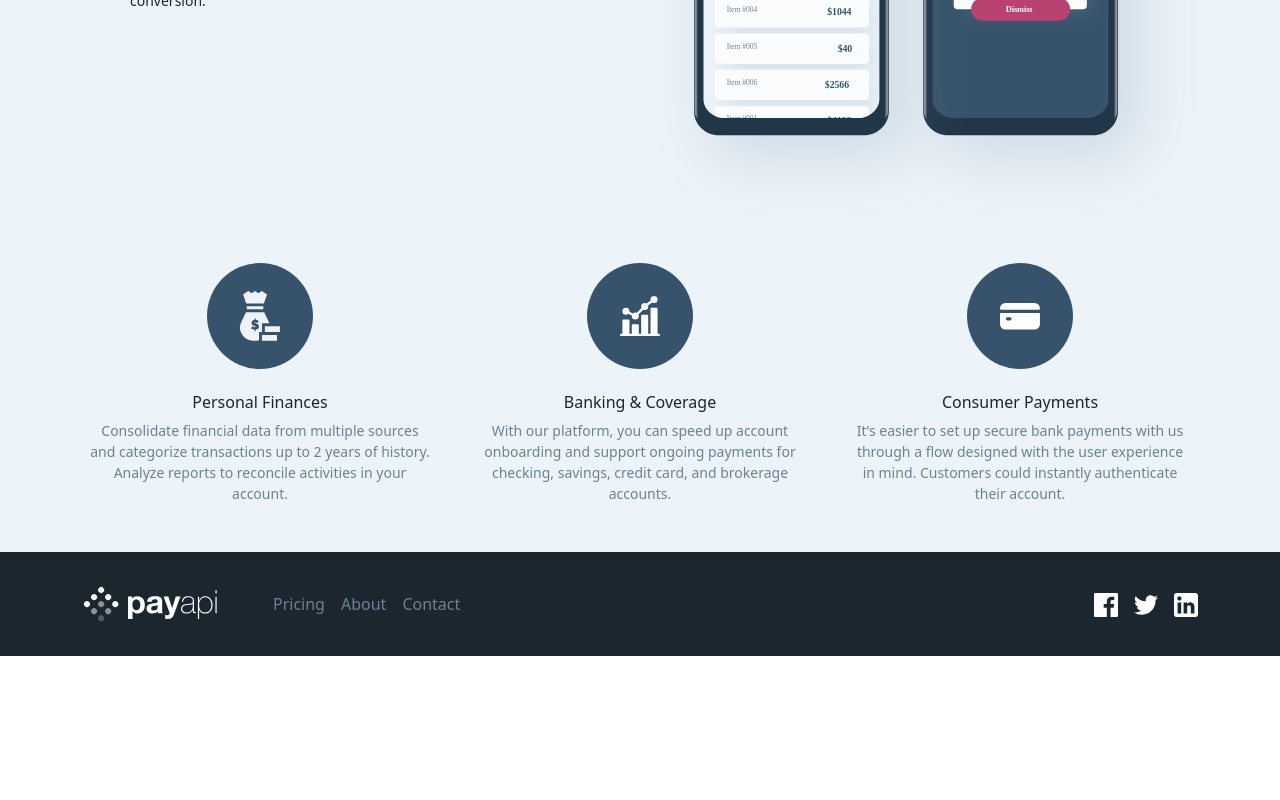
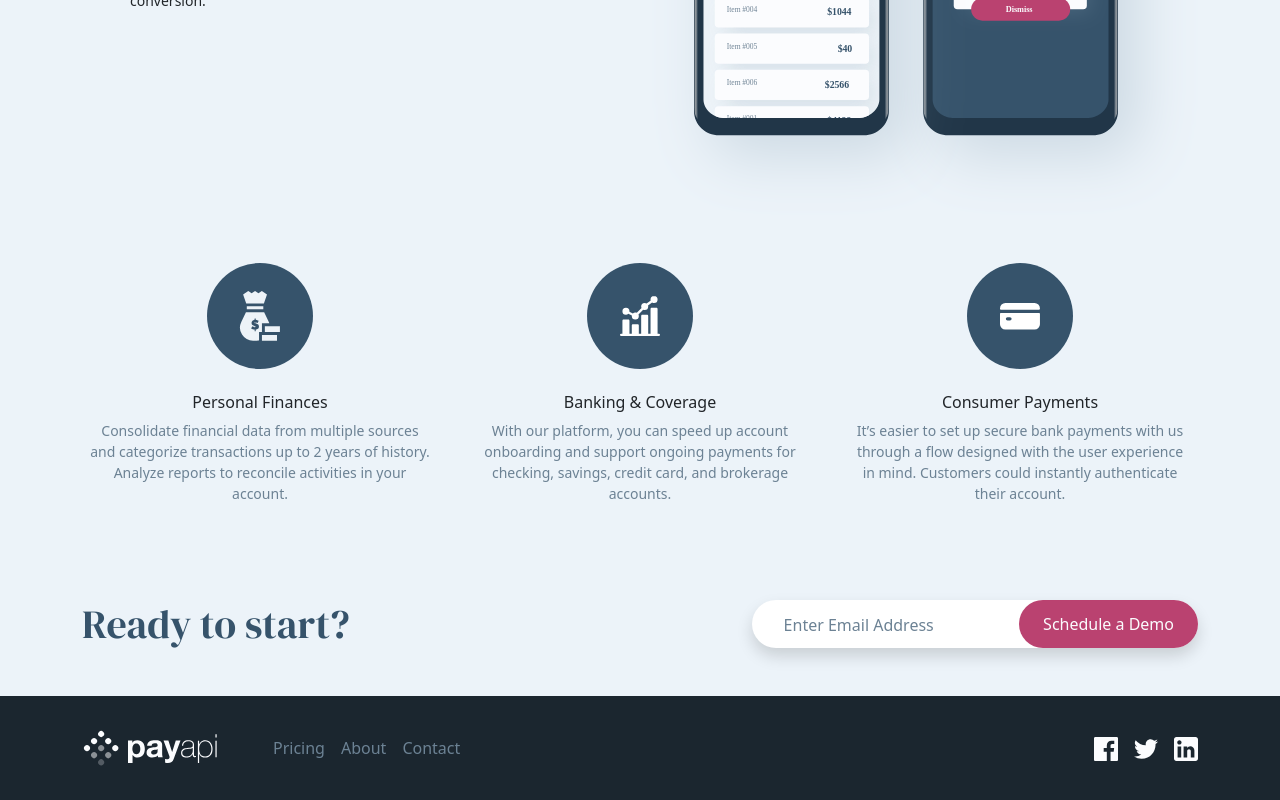
Before and after one commit to ShaimaaAKamal/payApi, a React (Create React App) app: page / in a window 1280 px wide. Shown: the part 1934-2734 px from the top of the page. Before the commit the page ends 2590 px from the top, so only its background shows below. Built offline with nearby package versions, Linux system fonts and the light colour scheme.

Commit message:
add readytostart component to home component

```diff
--- a/src/Components/Home/Home.jsx
+++ b/src/Components/Home/Home.jsx
@@ -7,6 +7,7 @@ import HomeCard from './HomeCard/HomeCard';
 import financeImage from '../../assets/home/desktop/icon-personal-finances.svg';
 import paymentImage from '../../assets/home/desktop/icon-consumer-payments.svg';
 import coverageImage from '../../assets/home/desktop/icon-banking-and-coverage.svg';
+import ReadyToStart from '../ReadyToStart/ReadyToStart';
 
 
 export default function Home() {
@@ -32,19 +33,9 @@ export default function Home() {
                 </HomeCard>
             </div> )
           }
-
-            {/* <div className="col-md-4">
-                <HomeCard image={coverageImage} title='Banking & Coverage'>
-                  With our platform, you can speed up account onboarding and support ongoing payments for checking, savings, credit card, and brokerage accounts.
-                </HomeCard>
-            </div>
-            <div className="col-md-4">
-                <HomeCard image={paymentImage} title='Consumer Payments'>
-                  It’s easier to set up secure bank payments with us through a flow designed with the user experience in mind. Customers could instantly authenticate their account.
-                </HomeCard>
-            </div> */}
          </div>
       </div>
+      <ReadyToStart/>
     </>
   )
 }
```
